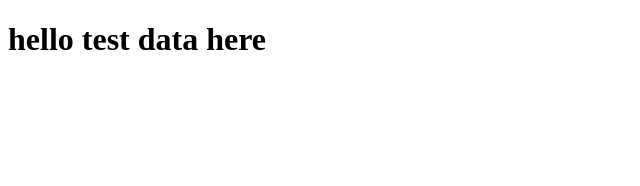
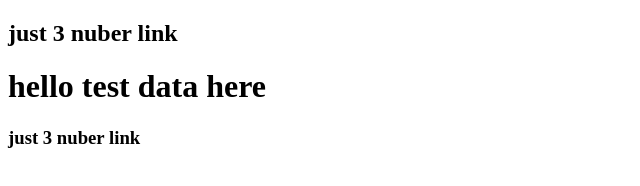
Before and after one commit to nikhilspinxgit/niktest, a plain HTML site: page index.html in a window 1280 px wide. Shown: the whole page, without its empty margins (0-640 px from the left). Drawn offline with Linux system fonts and the light colour scheme.

Commit message:
add up down record

```diff
--- a/index.html
+++ b/index.html
@@ -6,6 +6,8 @@
     <title></title>
 </head>
 <body>
+    <h2>just 3 nuber link</h2>
 <h1> hello test data here </h1>
+   <h3>just 3 nuber link</h3>
 </body>
 </html>
```
